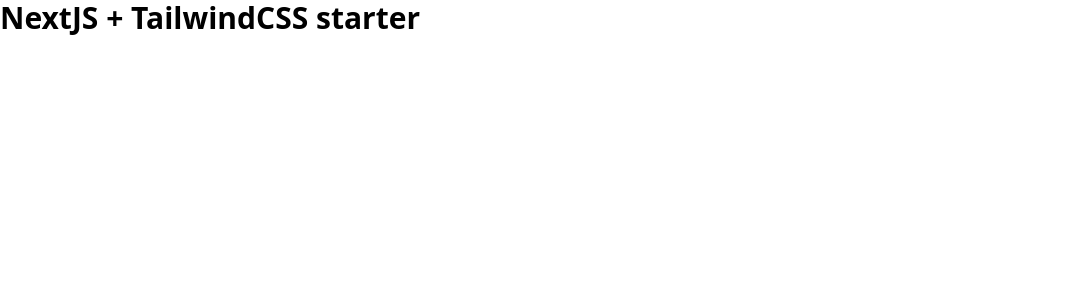
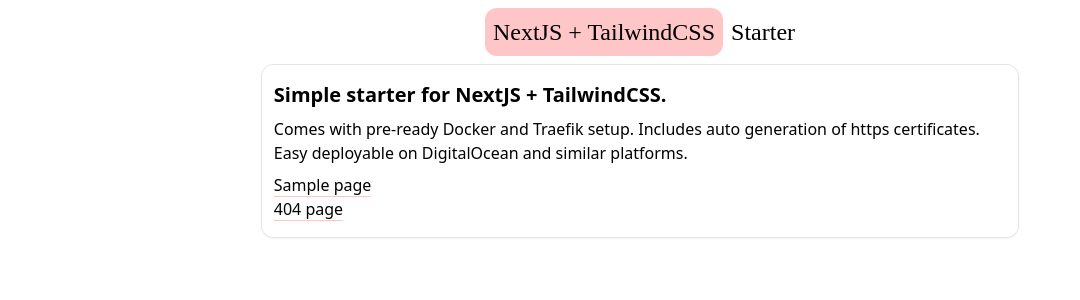
Before and after one commit to starters-dev/nextjs-tailwindcss, a Next.js app: page / in a window 1280 px wide. Shown: the top 300 px of the page, without its empty margins (0-1080 px from the left). Built offline with nearby package versions, Linux system fonts and the light colour scheme; a web font is replaced by a local one.

Commit message:
Update index.tsx

```diff
--- a/pages/index.tsx
+++ b/pages/index.tsx
@@ -1,10 +1,32 @@
 import type { NextPage } from "next";
+import { Container, Content } from "../components/Container";
+import { GoToLink } from "../components/GoToLink";
 
 const Home: NextPage = () => {
   return (
-    <div>
-      <h1 className="text-3xl font-semibold">NextJS + TailwindCSS starter</h1>
-    </div>
+    <Container title="Index">
+      <Content cardClassName="space-y-2">
+        <h1 className="text-xl font-semibold">
+          Simple starter for NextJS + TailwindCSS.
+        </h1>
+
+        <p>
+          Comes with pre-ready Docker and Traefik setup. Includes auto
+          generation of https certificates. Easy deployable on DigitalOcean and
+          similar platforms.
+        </p>
+
+        <div>
+          <div>
+            <GoToLink where="/sample" title="Sample page" />
+          </div>
+
+          <div>
+            <GoToLink where="/doesnt-exist" title="404 page" />
+          </div>
+        </div>
+      </Content>
+    </Container>
   );
 };
 
```
